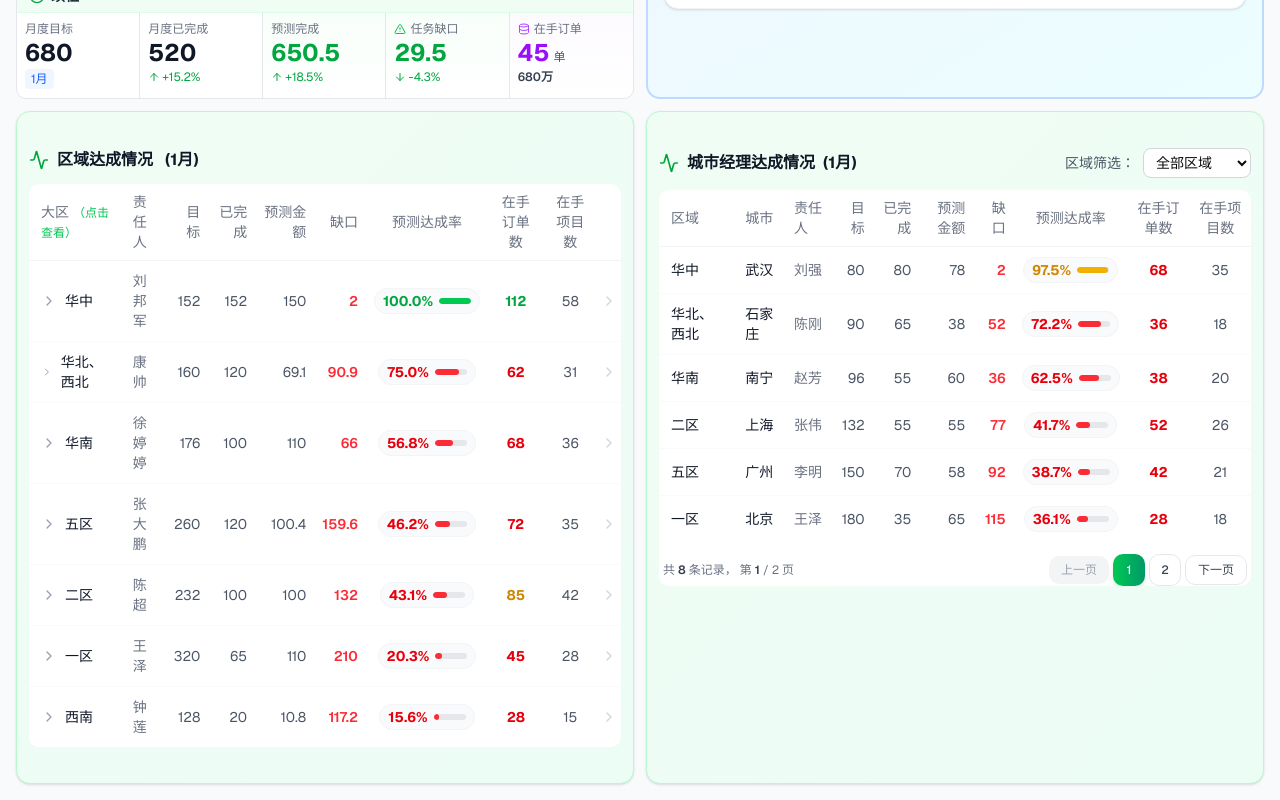
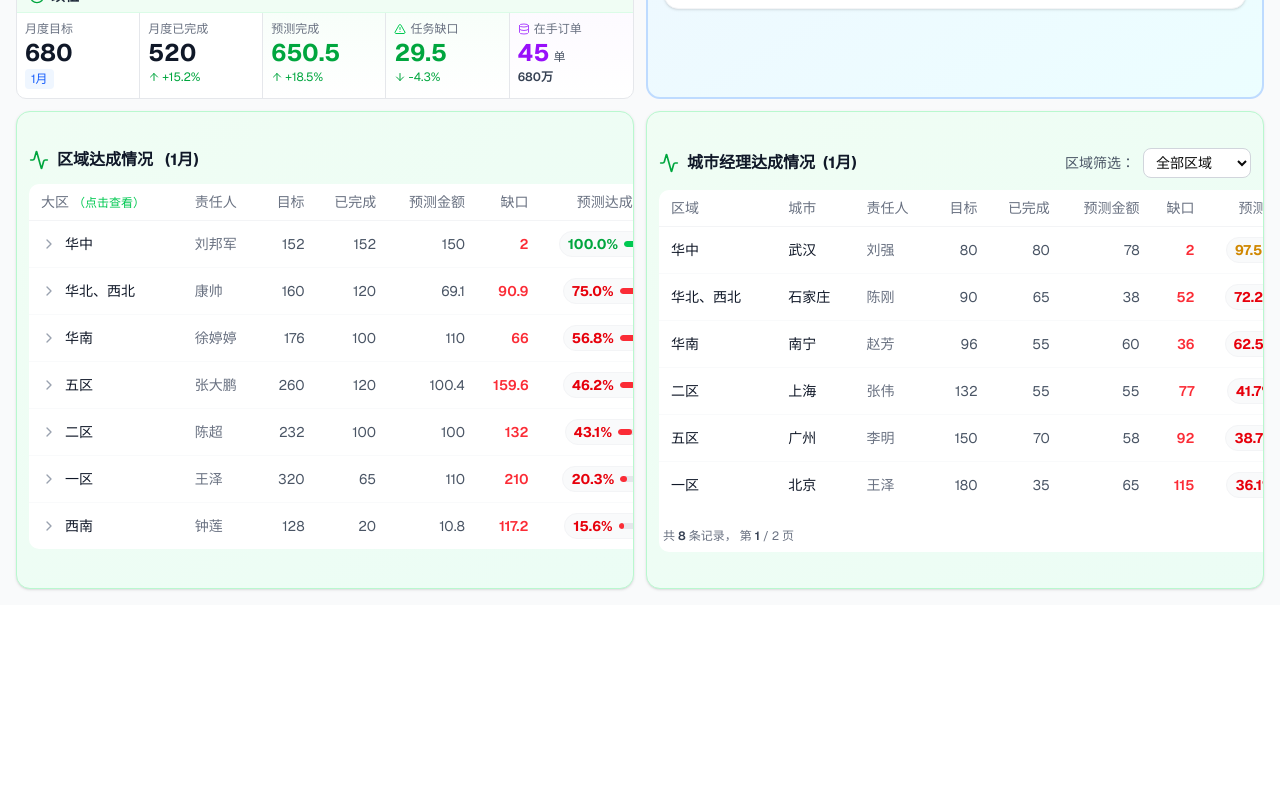
Before and after one commit to navylee1990/coze_jsc, a Next.js app: page /sales in a window 1280 px wide. Shown: the part 523-1323 px from the top of the page. After the commit the page ends 1128 px from the top, so only its background shows below. Built offline with nearby package versions, Linux system fonts and the light colour scheme.

Commit message:
fix: 修复区域达成情况和城市经理达成情况移动端横向滚动问题

```diff
--- a/src/app/sales/page.tsx
+++ b/src/app/sales/page.tsx
@@ -1136,8 +1136,9 @@ export default function SalesDashboard() {
               </div>
 
               {/* 大区维度表格 */}
-              <div className="bg-white rounded-lg border-0 overflow-hidden">
-                <table className="w-full">
+              <div className="overflow-x-auto -mx-3 px-3">
+                <div className="bg-white rounded-lg border-0 overflow-hidden min-w-[900px]">
+                  <table className="w-full">
                   <thead>
                     <tr className="border-b border-gray-100">
                       <th className="px-3 py-2 text-left text-sm font-medium text-gray-500">
@@ -1216,6 +1217,7 @@ export default function SalesDashboard() {
                   </tbody>
                 </table>
               </div>
+            </div>
             </CardContent>
           </Card>
 
@@ -1249,8 +1251,9 @@ export default function SalesDashboard() {
               </div>
 
               {/* 城市经理表格 */}
-              <div className="bg-white rounded-lg border-0 overflow-hidden">
-                <table className="w-full">
+              <div className="overflow-x-auto -mx-3 px-3">
+                <div className="bg-white rounded-lg border-0 overflow-hidden min-w-[900px]">
+                  <table className="w-full">
                   <thead>
                     <tr className="border-b border-gray-100">
                       <th className="px-3 py-2 text-left text-sm font-medium text-gray-500">区域</th>
@@ -1359,6 +1362,7 @@ export default function SalesDashboard() {
                   </div>
                 </div>
               </div>
+            </div>
             </CardContent>
           </Card>
         </div>
```
